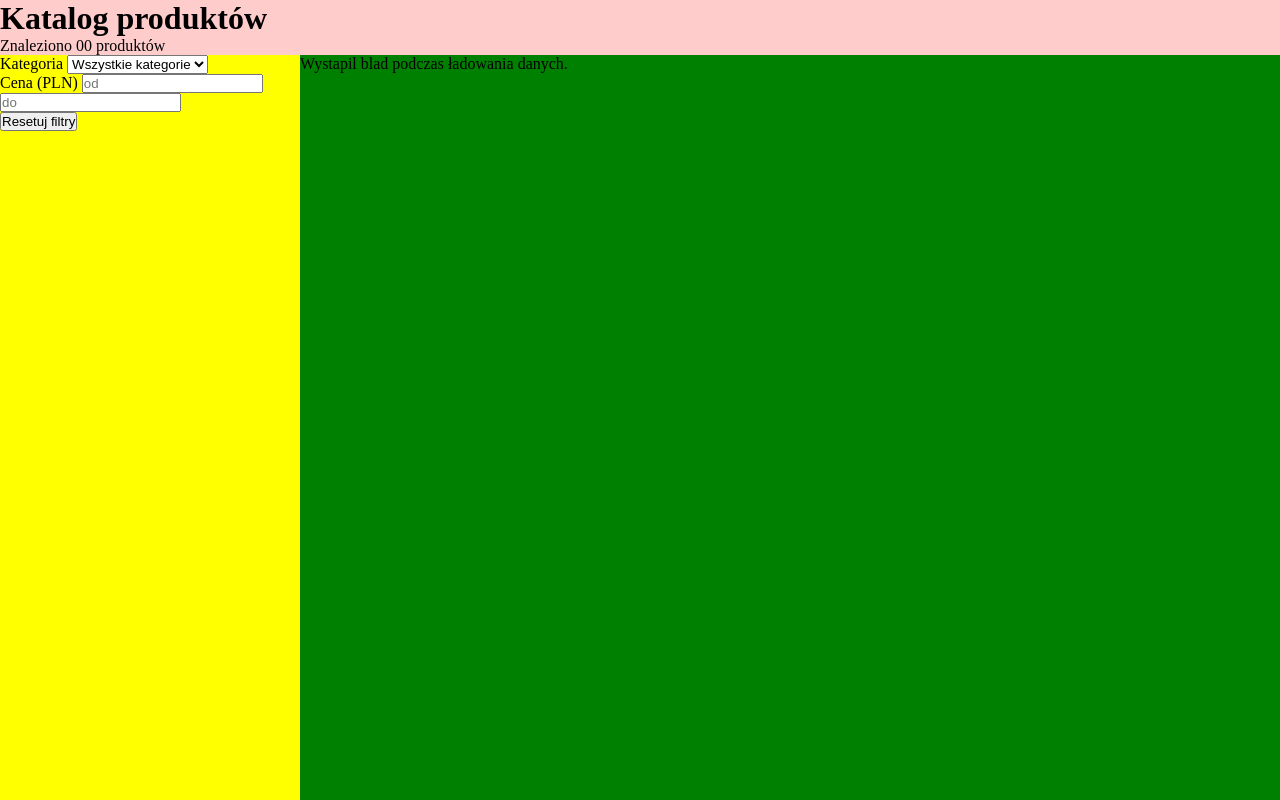
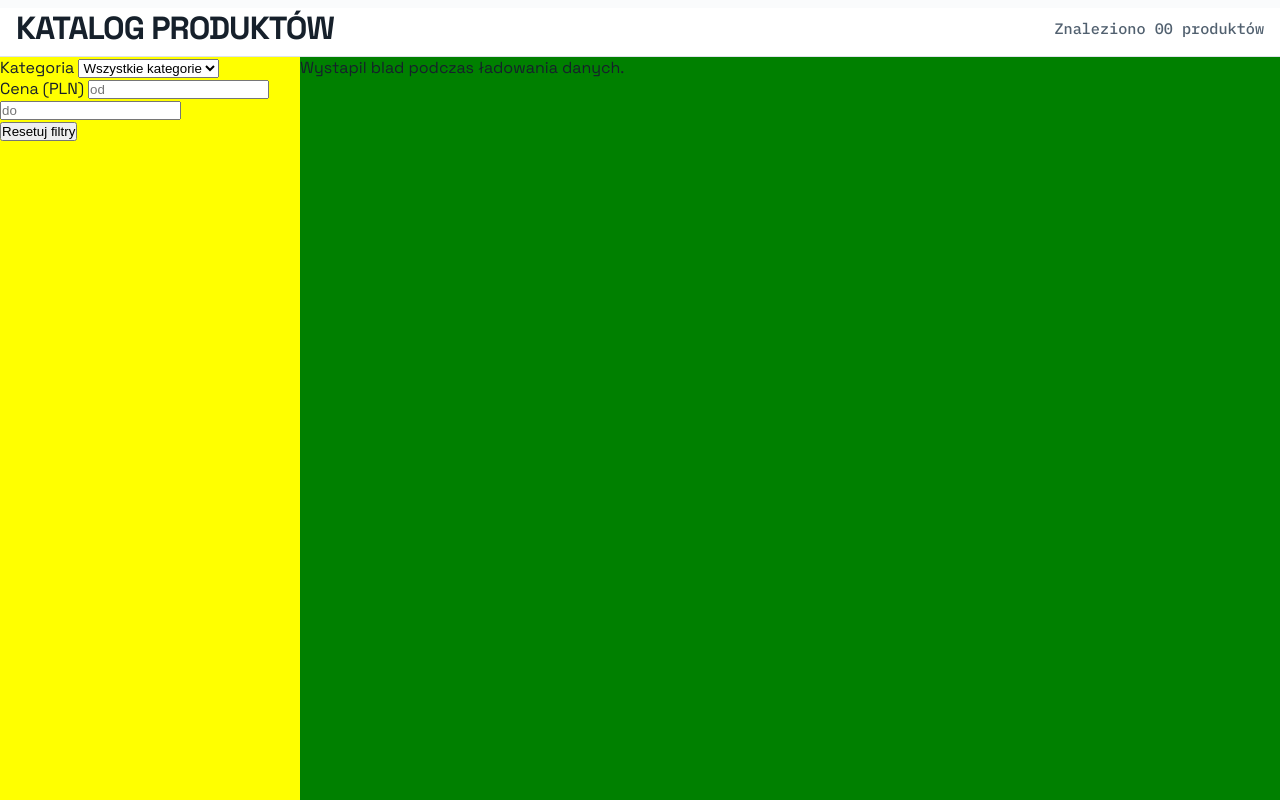
Before and after one commit to adam1ak/coisbella-task, a website built with Vite: page index.html in a window 1280 px wide. Built offline with nearby package versions, Linux system fonts and the light colour scheme; no server answers.

Commit message:
feat: changed product rendering and added header ui

```diff
--- a/src/js/components/products.js
+++ b/src/js/components/products.js
@@ -37,9 +37,9 @@ export function updateProductsCount(count) {
     let text = ""
     if (count <= 0) {
         text = "Nie znaleziono produktów"
-    } else text = `Znaleziono ${count} produktów`
+    } else text = `Znaleziono <span>${count}</span> produktów`
 
-    countElement.textContent = text
+    countElement.innerHTML = text
 }
 
 export function renderProducts(products) {
--- a/src/scss/_layout.scss
+++ b/src/scss/_layout.scss
@@ -8,13 +8,43 @@
 body {
     display: flex;
     flex-direction: column;
-    background-color: aqua;
     min-height: 100vh;
+    background-color: $color-bg-app;
+    color: $color-text-main;
+    font-family: $font-body;
 }
 
 header {
-    background-color: #ffcccc;
+    background-color: $color-bg-card;
+    border-bottom: 1px solid $color-border-light;
+    display: flex;
+    align-items: center;
+    justify-content: space-between;
+    margin-top: 8px;
+    padding: 0 16px 8px;
+
     flex-shrink: 0;
+
+    h1 {
+        font-family: $font-body;
+        font-size: 2rem;
+        font-weight: 700;
+        color: $color-text-main;
+        text-transform: uppercase;
+        letter-spacing: -0.03em;
+    }
+
+    #products-count {
+        font-family: $font-mono;
+        font-size: 0.95rem;
+        color: $color-text-muted;
+        font-weight: 500;
+
+        span {
+            color: $color-accent;
+            font-weight: 700;
+        }
+    }
 }
 
 .page-wrapper {
```
